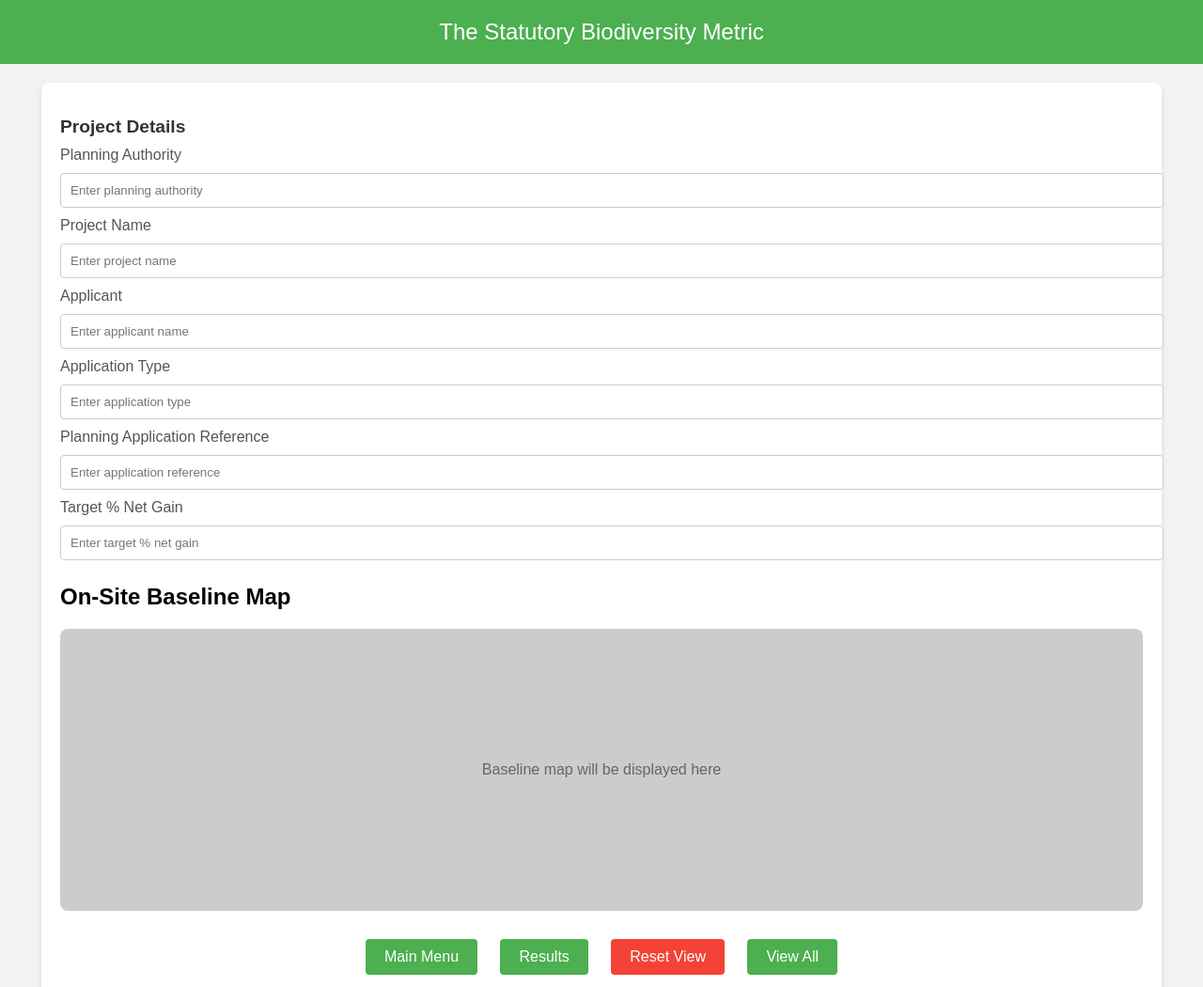
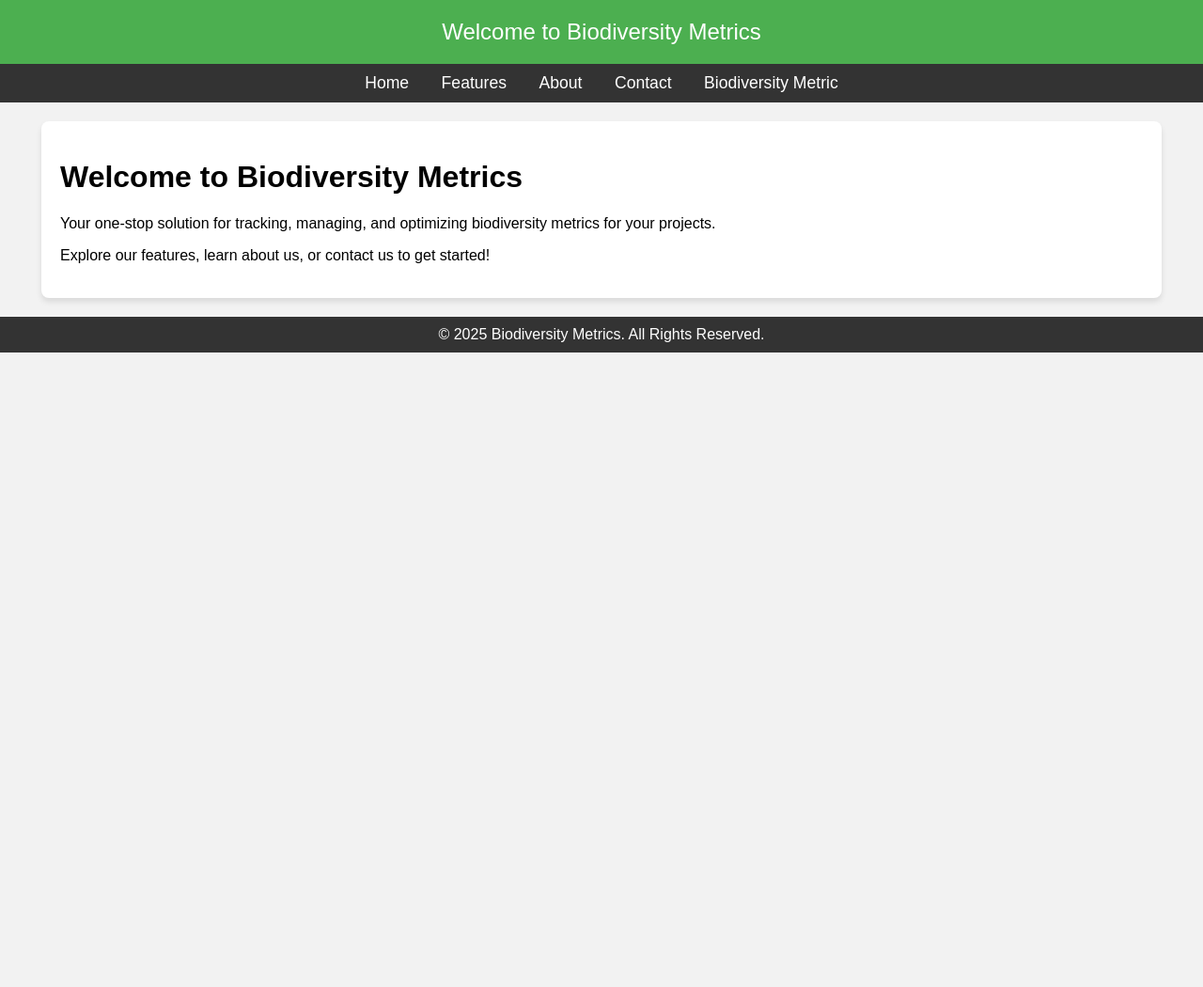
Before and after one commit to imtauqir-netops/biodiversity-metric, a plain HTML site: page index.html in a window 1280 px wide. Shown: the top 1050 px of the page at 94% size. After the commit the page ends 800 px from the top, so only its background shows below. Drawn offline with Linux system fonts and the light colour scheme.

Commit message:
Creating Homepage

```diff
--- a/index.html
+++ b/index.html
@@ -1,10 +1,9 @@
-
 <!DOCTYPE html>
 <html lang="en">
 <head>
     <meta charset="UTF-8">
     <meta name="viewport" content="width=device-width, initial-scale=1.0">
-    <title>Statutory Biodiversity Metric</title>
+    <title>Homepage - Biodiversity Metric</title>
     <style>
         body {
             font-family: Arial, sans-serif;
@@ -19,6 +18,20 @@
             padding: 20px 0;
             font-size: 1.5em;
         }
+        nav {
+            background: #333;
+            padding: 10px;
+            text-align: center;
+        }
+        nav a {
+            color: white;
+            margin: 0 15px;
+            text-decoration: none;
+            font-size: 1.1em;
+        }
+        nav a:hover {
+            text-decoration: underline;
+        }
         .container {
             width: 90%;
             max-width: 1200px;
@@ -28,102 +41,36 @@
             border-radius: 8px;
             box-shadow: 0 4px 6px rgba(0, 0, 0, 0.1);
         }
-        .form-section {
-            margin-bottom: 20px;
-        }
-        .form-section h2 {
-            margin-bottom: 10px;
-            font-size: 1.2em;
-            color: #333;
-        }
-        .form-section input, .form-section select {
-            width: 100%;
-            padding: 10px;
-            margin: 5px 0;
-            border: 1px solid #ccc;
-            border-radius: 4px;
-        }
-        .form-section label {
-            display: block;
-            margin: 5px 0;
-            color: #555;
-        }
-        .button-section {
+        footer {
             text-align: center;
-            margin: 20px 0;
-        }
-        .button-section button {
-            padding: 10px 20px;
-            margin: 10px;
-            font-size: 1em;
-            border: none;
-            border-radius: 4px;
-            cursor: pointer;
-        }
-        .button-primary {
-            background-color: #4CAF50;
+            padding: 10px 0;
+            background: #333;
             color: white;
-        }
-        .button-secondary {
-            background-color: #f44336;
-            color: white;
-        }
-        .map-section {
-            margin: 20px 0;
-        }
-        .map-placeholder {
-            width: 100%;
-            height: 300px;
-            background: #ccc;
-            border-radius: 8px;
-            display: flex;
-            justify-content: center;
-            align-items: center;
-            color: #666;
+            margin-top: 20px;
         }
     </style>
 </head>
 <body>
     <header>
-        The Statutory Biodiversity Metric
+        Welcome to Biodiversity Metrics
     </header>
 
+    <nav>
+        <a href="index.html">Home</a>
+        <a href="features.html">Features</a>
+        <a href="about.html">About</a>
+        <a href="contact.html">Contact</a>
+        <a href="biodiversity_metric.html">Biodiversity Metric</a>
+    </nav>
+
     <div class="container">
-        <!-- Project Details Section -->
-        <div class="form-section">
-            <h2>Project Details</h2>
-            <label for="planning-authority">Planning Authority</label>
-            <input type="text" id="planning-authority" placeholder="Enter planning authority">
+        <h1>Welcome to Biodiversity Metrics</h1>
+        <p>Your one-stop solution for tracking, managing, and optimizing biodiversity metrics for your projects.</p>
+        <p>Explore our features, learn about us, or contact us to get started!</p>
+    </div>
 
-            <label for="project-name">Project Name</label>
-            <input type="text" id="project-name" placeholder="Enter project name">
-
-            <label for="applicant">Applicant</label>
-            <input type="text" id="applicant" placeholder="Enter applicant name">
-
-            <label for="application-type">Application Type</label>
-            <input type="text" id="application-type" placeholder="Enter application type">
-
-            <label for="application-ref">Planning Application Reference</label>
-            <input type="text" id="application-ref" placeholder="Enter application reference">
-
-            <label for="target-gain">Target % Net Gain</label>
-            <input type="number" id="target-gain" placeholder="Enter target % net gain">
-        </div>
-
-        <!-- Map Section -->
-        <div class="map-section">
-            <h2>On-Site Baseline Map</h2>
-            <div class="map-placeholder">Baseline map will be displayed here</div>
-        </div>
-
-        <!-- Buttons Section -->
-        <div class="button-section">
-            <button class="button-primary">Main Menu</button>
-            <button class="button-primary">Results</button>
-            <button class="button-secondary">Reset View</button>
-            <button class="button-primary">View All</button>
-        </div>
-    </div>
+    <footer>
+        &copy; 2025 Biodiversity Metrics. All Rights Reserved.
+    </footer>
 </body>
 </html>
```
Also changed, not shown: biodiversity_metric.html (added, +129 -0 lines).
